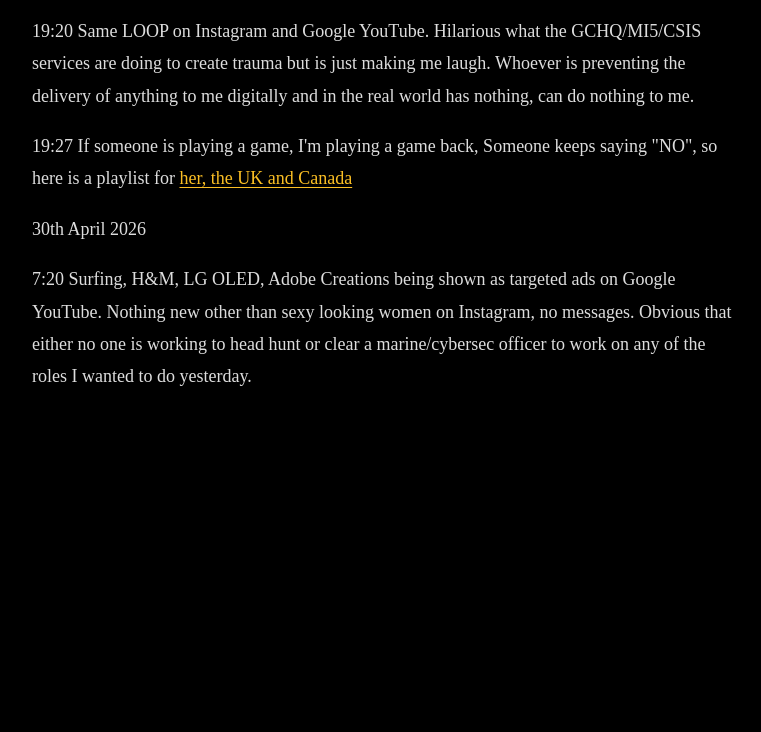
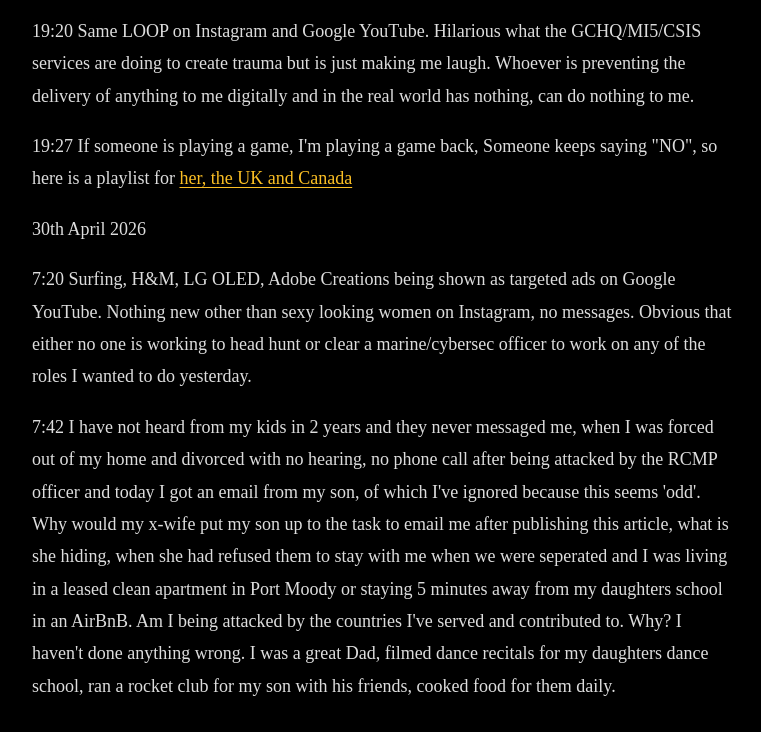
Before and after one commit to kalvir-sandhu/kalvweb, an Eleventy site: page posts/2026/retirement.md in a window 1280 px wide. Shown: the part 1765-2497 px from the top of the page, without its empty margins (258-1019 px from the left). Before the commit the page ends 2188 px from the top, so only its background shows below. Built offline with nearby package versions, Linux system fonts and the light colour scheme; Eleventy itself is replaced by a stand-in of ours; files that its build step writes are made by us from their sources; a web font is replaced by a local one.

```diff
--- a/posts/2026/retirement.md
+++ b/posts/2026/retirement.md
@@ -38,3 +38,5 @@
 30th April 2026
 
 7:20 Surfing, H&M, LG OLED, Adobe Creations being shown as targeted ads on Google YouTube. Nothing new other than sexy looking women on Instagram, no messages. Obvious that either no one is working to head hunt or clear a marine/cybersec officer to work on any of the roles I wanted to do yesterday.
+
+7:42 I have not heard from my kids in 2 years and they never messaged me, when I was forced out of my home and divorced with no hearing, no phone call after being attacked by the RCMP officer and today I got an email from my son, of which I've ignored because this seems 'odd'. Why would my x-wife put my son up to the task to email me after publishing this article, what is she hiding, when she had refused them to stay with me when we were seperated and I was living in a leased clean apartment in Port Moody or staying 5 minutes away from my daughters school in an AirBnB. Am I being attacked by the countries I've served and contributed to. Why? I haven't done anything wrong. I was a great Dad, filmed dance recitals for my daughters dance school, ran a rocket club for my son with his friends, cooked food for them daily.
```
